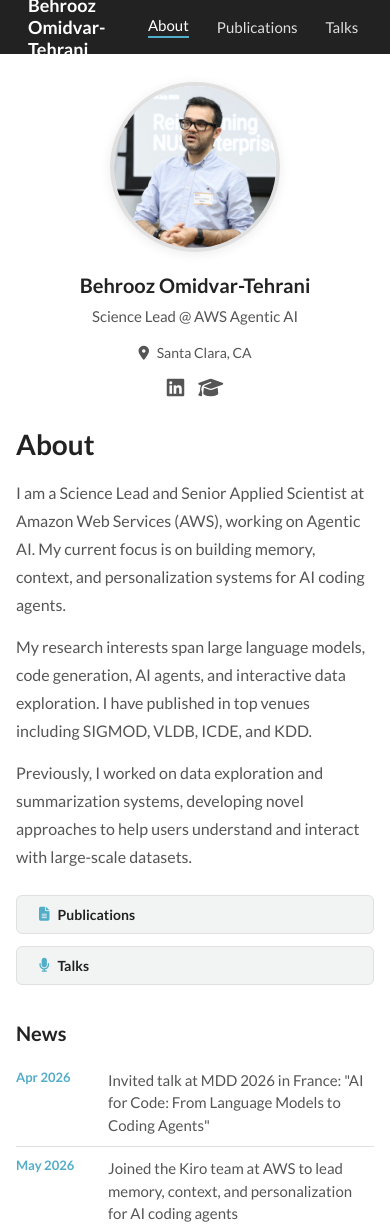
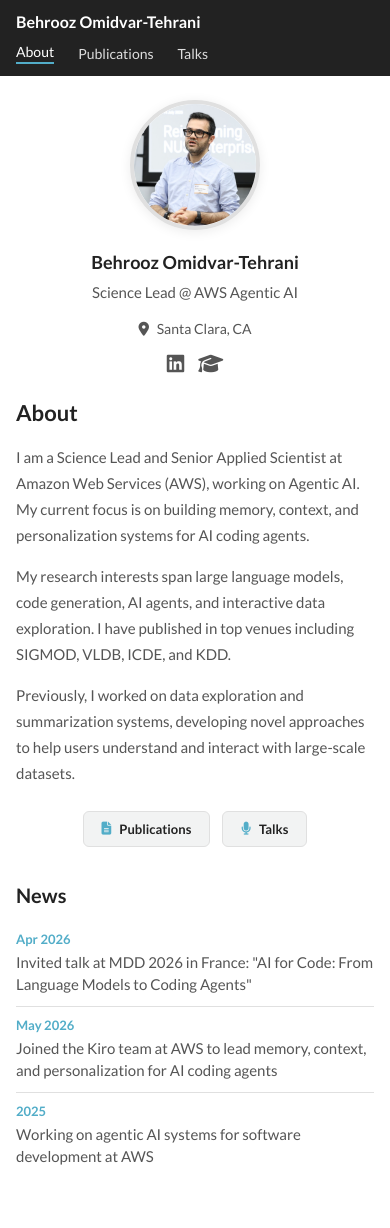
Before and after one commit to behroozomidvar/behroozomidvar.github.io, a plain HTML site: page index.html in a window 390 px wide. Shown: the top 1228 px of the page. Drawn offline with Linux system fonts and the light colour scheme.

Commit message:
Improve mobile layout and styling

```diff
--- a/index.html
+++ b/index.html
@@ -2,6 +2,7 @@
 <html>
 <head>
 <meta charset="UTF-8">
+<meta name="viewport" content="width=device-width, initial-scale=1.0">
 <link rel="preconnect" href="https://fonts.googleapis.com">
 <link rel="preconnect" href="https://fonts.gstatic.com" crossorigin>
 <link href="https://fonts.googleapis.com/css2?family=Lato:wght@300;400;700&display=swap" rel="stylesheet">
@@ -121,9 +122,50 @@
 .footer a { color: var(--accent); text-decoration: none; }
 
 @media (max-width: 768px) {
-  .page-wrapper { flex-direction: column; padding: 28px 16px; gap: 28px; }
-  .sidebar { width: 100%; }
-  .btn-row { flex-direction: column; }
+  .top-nav {
+    flex-wrap: wrap;
+    height: auto;
+    padding: 12px 16px;
+    gap: 8px;
+  }
+  .top-nav .site-title {
+    width: 100%;
+    margin-right: 0;
+    margin-bottom: 4px;
+    font-size: 16px;
+  }
+  .top-nav a {
+    font-size: 14px;
+    margin-right: 16px;
+  }
+  .page-wrapper {
+    flex-direction: column;
+    padding: 24px 16px;
+    gap: 24px;
+  }
+  .sidebar {
+    width: 100%;
+  }
+  .profile-photo {
+    width: 130px;
+    height: 130px;
+  }
+  .sidebar h2 { font-size: 18px; }
+  .main-content h1 { font-size: 22px; }
+  .main-content p { font-size: 15px; }
+  .btn-row {
+    flex-direction: row;
+    flex-wrap: wrap;
+    justify-content: center;
+  }
+  .btn { padding: 9px 18px; font-size: 13px; }
+  .news-item {
+    flex-direction: column;
+    gap: 4px;
+  }
+  .news-date { min-width: auto; }
+  .item h3 { font-size: 15px; }
+  .item .description { font-size: 14px; }
 }
 </style>
 </head>
```
